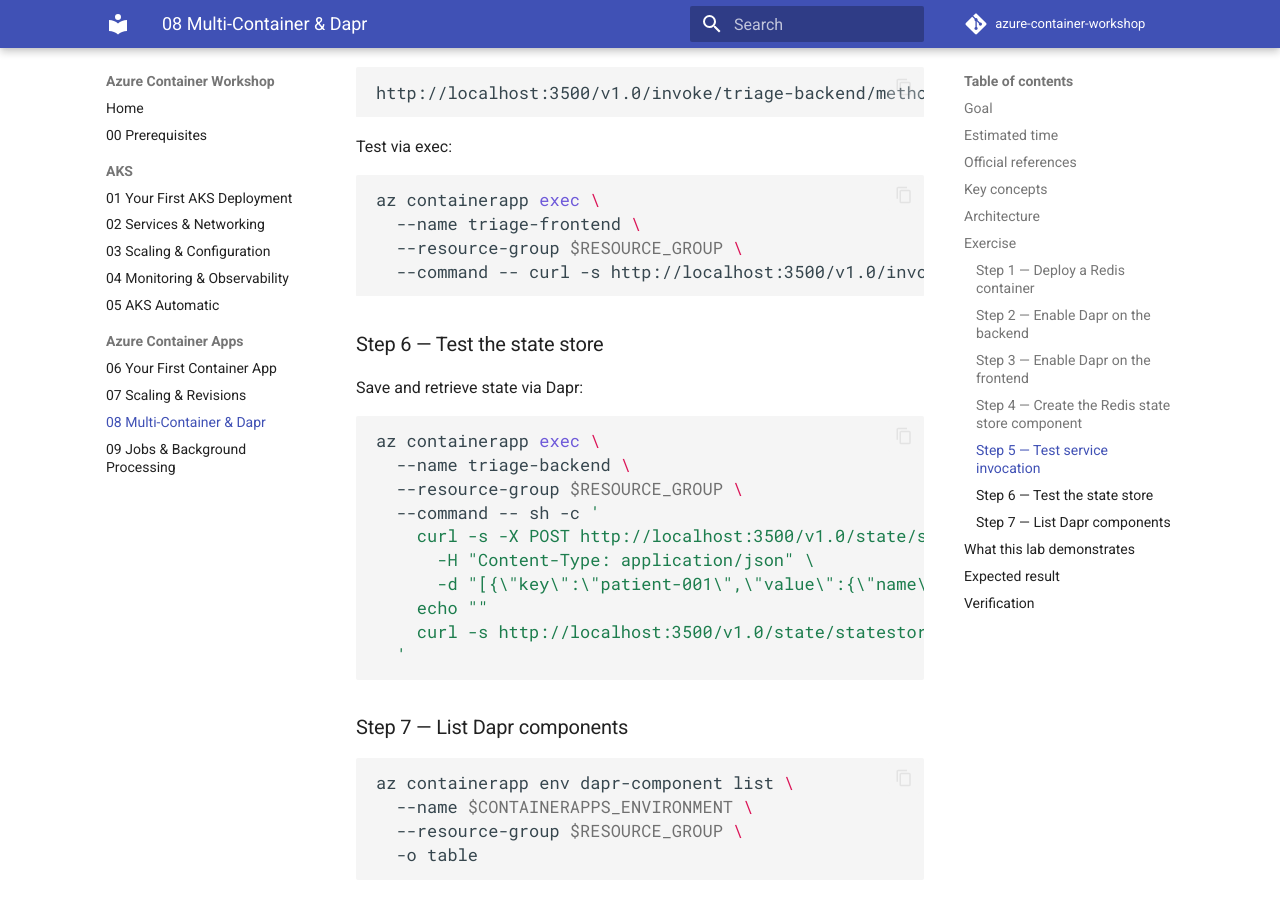
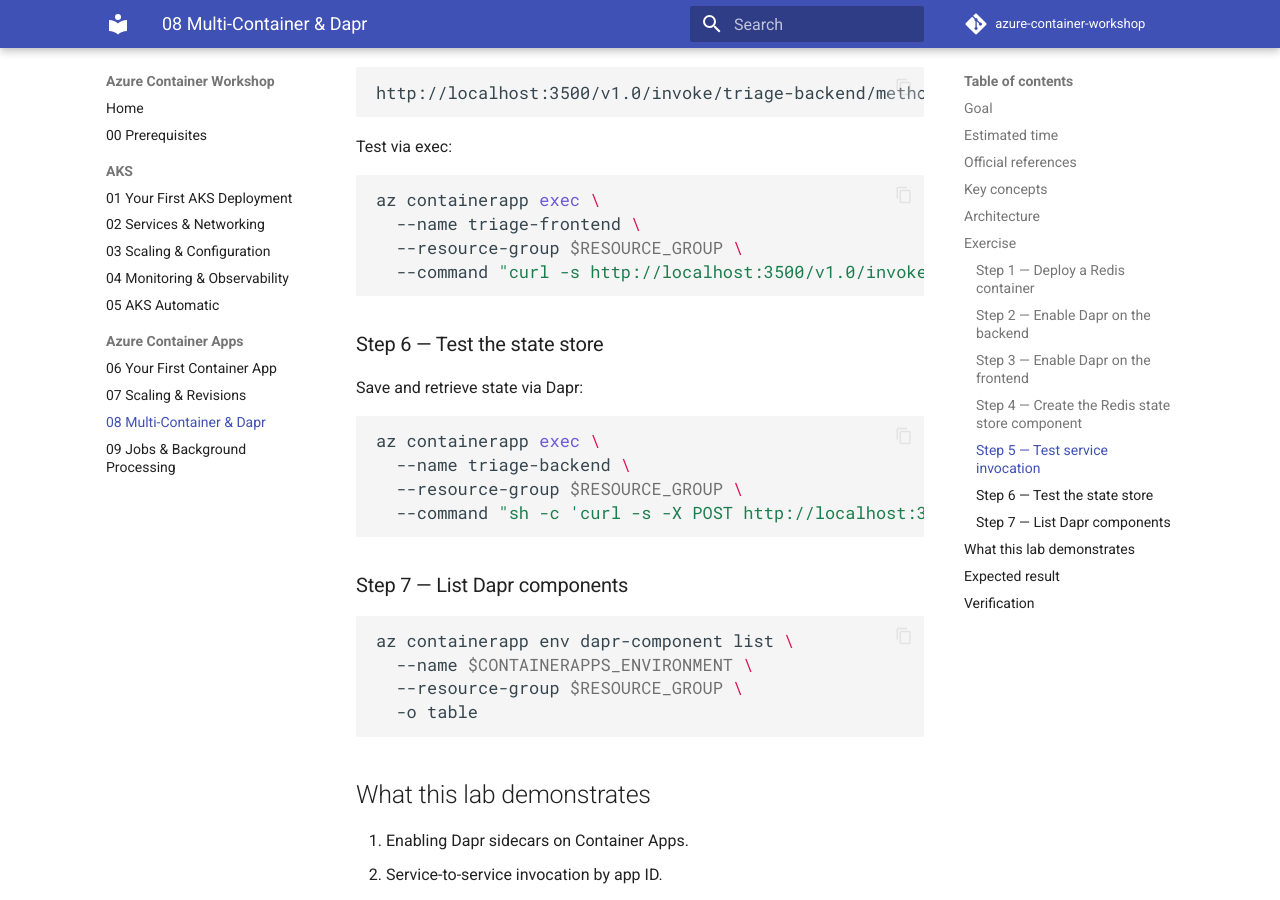
Before and after one commit to beyondelastic/azure-container-workshop, an MkDocs documentation site: the page built from docs/08-multi-container-and-dapr.md, in a window 1280 px wide and 900 px high, scrolled down 3501 px. Built offline with MkDocs 1.6.1 and Material for MkDocs 9.7.7, drawn with Linux system fonts in a browser that asks for light colours; comment, search, counter and statistics services are not loaded.

````diff
--- a/docs/08-multi-container-and-dapr.md
+++ b/docs/08-multi-container-and-dapr.md
@@ -150,7 +150,7 @@ Test via exec:
 az containerapp exec \
   --name triage-frontend \
   --resource-group $RESOURCE_GROUP \
-  --command -- curl -s http://localhost:3500/v1.0/invoke/triage-backend/method/api/health
+  --command "curl -s http://localhost:3500/v1.0/invoke/triage-backend/method/api/health"
 ```
 
 ### Step 6 — Test the state store
@@ -161,13 +161,7 @@ Save and retrieve state via Dapr:
 az containerapp exec \
   --name triage-backend \
   --resource-group $RESOURCE_GROUP \
-  --command -- sh -c '
-    curl -s -X POST http://localhost:3500/v1.0/state/statestore \
-      -H "Content-Type: application/json" \
-      -d "[{\"key\":\"patient-001\",\"value\":{\"name\":\"Jane Doe\",\"urgency\":\"High\"}}]"
-    echo ""
-    curl -s http://localhost:3500/v1.0/state/statestore/patient-001
-  '
+  --command "sh -c 'curl -s -X POST http://localhost:3500/v1.0/state/statestore -H \"Content-Type: application/json\" -d \"[{\\\"key\\\":\\\"patient-001\\\",\\\"value\\\":{\\\"name\\\":\\\"Jane Doe\\\",\\\"urgency\\\":\\\"High\\\"}}]\" && echo && curl -s http://localhost:3500/v1.0/state/statestore/patient-001'"
 ```
 
 ### Step 7 — List Dapr components
````
